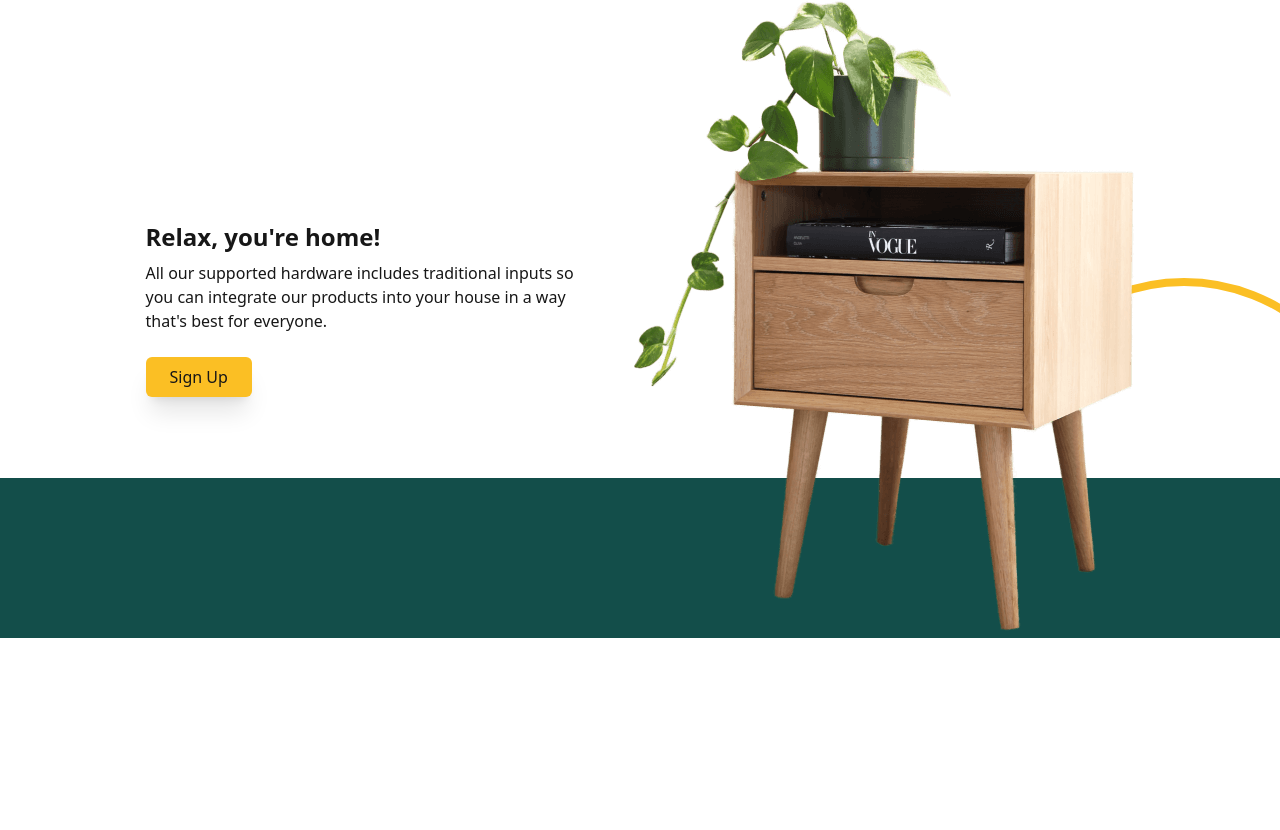
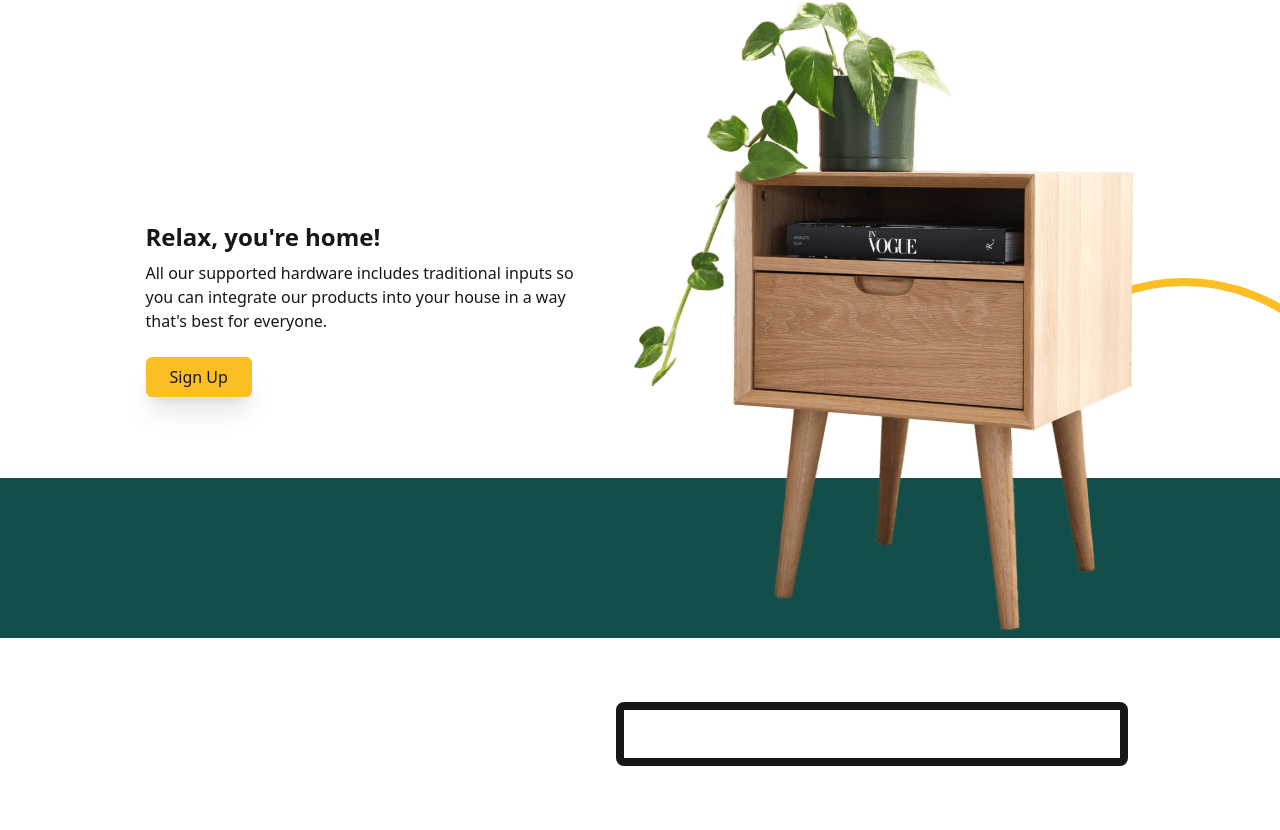
Before and after one commit to Vale404-notfound/tailwind-project-smart-home, a website built with Vite: page index.html in a window 1280 px wide. Shown: the part 1980-2810 px from the top of the page. Before the commit the page ends 2618 px from the top, so only its background shows below. Built offline with nearby package versions, Linux system fonts and the light colour scheme.

Commit message:
set up contact section + form

```diff
--- a/index.html
+++ b/index.html
@@ -447,6 +447,38 @@ dark:bg-neutral-800
     </section>
   </main>
 
+  <!-- contact section -->
+  <section aria-labelledby="contact" class="container mx-auto px-8 overflow-hidden">
+
+    <div class="flex flex-wrap justify-center gap-12 md:gap-6 lg:gap-20">
+
+      <div class="md:flex-1 md:max-w-sm relative">
+
+      </div>
+      <form class="
+        relative
+        border-8
+        border-neutral-900
+        p-6
+        rounded-lg
+        grid
+        gap-8
+        md:flex-1
+        md:max-w-lg
+        my-4
+        md:my-12
+        lg:my-16
+        bg-white
+        dark:bg-neutral-800
+        w-full
+
+
+      "></form>
+
+    </div>
+
+  </section>
+
 
 
 
```
